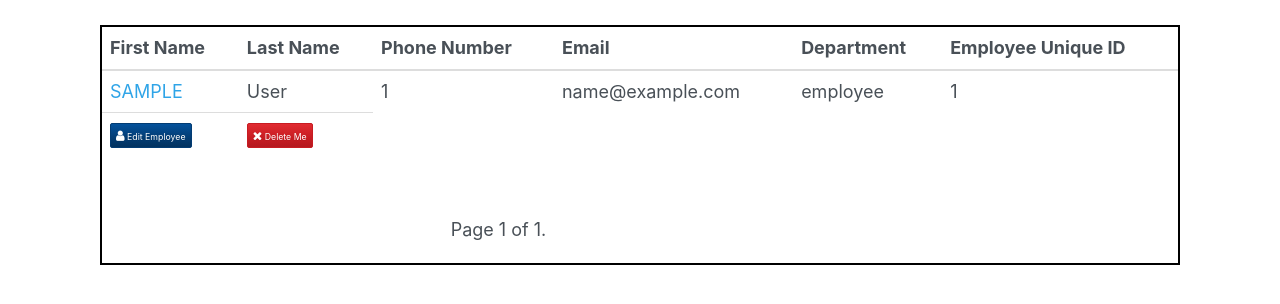
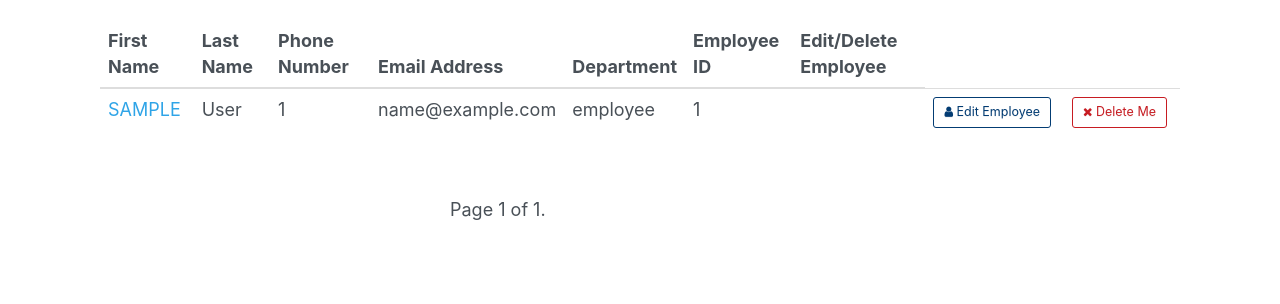
Before and after one commit to cliffnyendwe/employee-management-system, a Django app: page / in a window 1280 px wide. Shown: the part 62-366 px from the top of the page. Run offline with Django 3.2, Linux system fonts and the light colour scheme; tables that the repository leaves empty hold one stand-in row (values such as "Sample post"); some libraries are stand-ins or nearby versions.

Commit message:
added styles

```diff
--- a/employees/models.py
+++ b/employees/models.py
@@ -1,6 +1,7 @@
 from django.db import models
 from django.core.urlresolvers import reverse
 from django.db.models.signals import post_save
+from postgres_copy import CopyManager
 
 
 # This is the model for the eployees and its field
@@ -17,12 +18,13 @@ class Employees(models.Model):
 
     first_name = models.CharField(max_length=60)
     last_name = models.CharField(max_length=60)
-    employee_unique_id = models.CharField(max_length = 10)
+    employee_id = models.CharField(max_length = 10, default='7584965894')
     department = models.CharField(choices=Department_CHOICES, max_length=25)
     contract = models.CharField(max_length=60, null=True)
     updated = models.DateTimeField(auto_now=True)
     phone_number = models.PositiveIntegerField(unique=True)
-    email = models.EmailField(max_length = 60, default = '@gmail.com')
+    email_address = models.EmailField(max_length = 60, default = '@gmail.com')
+    objects = CopyManager()
 
     def __str__(self):
         return self.first_name
--- a/employees/templates/employees/all_employees.html
+++ b/employees/templates/employees/all_employees.html
@@ -1,9 +1,6 @@
 {% extends 'base.html' %}
 {% block body %}
 <div class="container">
-    <h3>
-        <hEmployees>
-    </h3>
         <div class="tables">
             <table class="table">
                 <thead>
@@ -11,9 +8,12 @@
                         <th>First Name</th>
                         <th>Last Name</th>
                         <th>Phone Number</th>
-                    <th>Email</th>
+                        <th>Email Address</th>
                         <th>Department</th>
-                    <th>Employee Unique ID</th>
+                        <th>Employee ID</th>
+                        <th>Edit/Delete Employee</th>
+
+
                     </tr>
                 </thead>
                 <tbody>
@@ -22,22 +22,27 @@
                         <td scope='row'><a href="{% url 'employees:detail' li.id %}">{{ li.first_name | upper }}</a></td>
                         <td>{{li.last_name}}</td>
                         <td>{{li.phone_number}}</td>
-                    <td>{{li.email}}</td>
+                        <td>{{li.email_address}}</td>
                         <td>{{li.department}}</td>
-                    <td>{{li.employee_unique_id}}</td>
-                </tr>
+                        <td>{{li.employee_id}}</td>
+
                         <td>
-                    <a href="{% url 'employees:update' li.id %}" class="btn btn-info btn-raised btn-sm">
+                            <th>
+                            <a href="{% url 'employees:update' li.id %}" class="btn btn-outline-info btn-lg">
                                 <i class="fa fa-user"></i> Edit Employee
                             </a>
-                </td>
-                <td>
-                    <!-- Button trigger modal -->
-                    <button class="btn btn-danger btn-raised btn-sm" href="" data-toggle="modal" data-target="#delete_employee{{ li.id }}">
+                            </th>
+                            <th>
+                            <button class="btn btn-outline-danger btn-lg" href="" data-toggle="modal" data-target="#delete_employee{{ li.id }}">
                                 <i class="fa fa-times"></i> Delete Me
                             </button>
+                            </th>
+                    </tr>
+
+                        <!-- Button trigger modal -->
+
                         {% include 'employees/delete_employee_modal.html' %}
-                </td>
+
 
                     {% empty %}
                     <p class="lead text-center">No employees record yet</p>
@@ -64,4 +69,5 @@
             </div>
         </div>
     </div>
+</div>
 {% endblock %}
--- a/employees/templates/employees/all_employees_table.html
+++ b/employees/templates/employees/all_employees_table.html
@@ -7,7 +7,7 @@
             <th>First Name</th>
             <th>Last Name</th>
             <th>Phone Number</th>
-            <th>Email</th>
+            <th>Email Address</th>
             <th>Contract</th>
             <th>Department</th>
 
@@ -19,7 +19,7 @@
             <td><a href="{% url 'employees:detail' work.id %}">{{ work.first_name }}</a></td>
             <td>{{ work.last_name}}</td>
             <td>{{ work.phone_number }}</td>
-            <td>{{ work.email }}</td>
+            <td>{{ work.email_address }}</td>
             <td>{{ work.department }}</td>
             <td>{{ work.contract }}</td>
             <td>
--- a/employees/views.py
+++ b/employees/views.py
@@ -9,16 +9,16 @@ from django.views.generic import (
 )
 from django.core.urlresolvers import reverse_lazy, reverse
 from django.contrib import messages
-
 from .forms import (AddEmployeeForm, UpdateEmployeeForm,)
 from .models import Employees
 from django.core.paginator import Paginator,PageNotAnInteger,EmptyPage
-
-
 from rest_framework.response import Response
 from rest_framework.views import APIView
 from .models import  Employees
 from .serializer import EmployeesSerializer
+from rest_framework import generics
+
+# from myapp.models import Employees
 
 def all_employees(request,*args,**kwargs):
     users = Employees.objects.filter().order_by('-id')
@@ -88,14 +88,21 @@ class EmployeeDeleteView(DeleteView):
         if contract_status is None or contract_status == '':
             unique.delete()
             return redirect(reverse('employees:all'))
-        else:
-            unique.freeze = True
+
             unique.save()
             messages.error(self.request, 'you can not delete this employee because he has a contract')
             return redirect(reverse('employees:all'))
 
-class EmployeesList(APIView):
+class EmployeesList(generics.ListCreateAPIView):
     def get(self, request, format=None):
-        all_merch = EmloyeesMerch.objects.all()
-        serializers = EmployeesSerializer(all_merch, many=True)
+        all_employees = Employees.objects.all()
+        serializers = EmployeesSerializer()
         return Response(serializers.data)
+
+# # uploadig csv file
+
+# Employees.objects.from_csv(
+#     "./data.csv",  # The path to a source file (a Python file object is also acceptable)
+#     dict(first_name = 'FIRST NAME', last_name = 'LAST NAME', phone_number = 'PHONE NUMBER', email_addree = 'EMAIL ADDRESS', employee_id = 'EMPLOYEE ID', department = 'DEPARTMENT')  # A crosswalk of model fields to CSV headers.
+# )
+# Employees.objects.to_csv("./data.csv")
--- a/static/css/style.css
+++ b/static/css/style.css
@@ -54,6 +54,8 @@ tr{
     font-size:x-large;
 }
 
-.tables{
-    border: 2px solid black;
+
+
+.details{
+    text-align:center;
 }
```
Also changed, not shown: employees/templates/employees/employee_detail.html (+6 -4 lines), employees/migrations/0002_auto_20190318_1953.py (added), employees/migrations/0003_auto_20190318_1956.py (added). Lines whose indentation alone changed are shown as unchanged.
